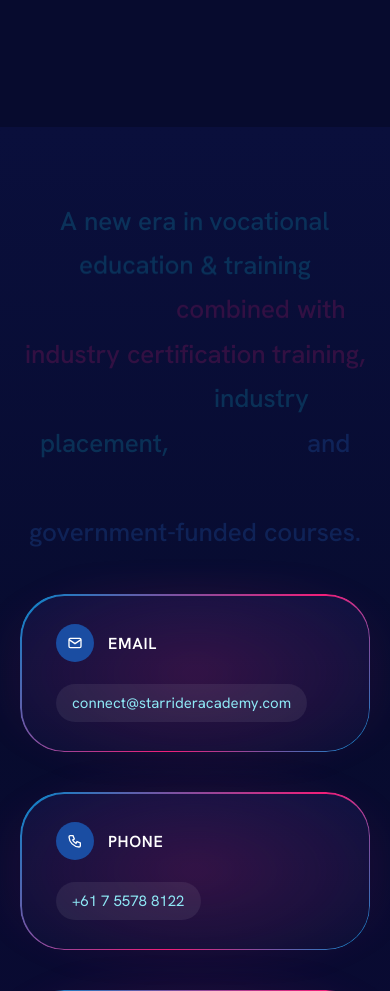
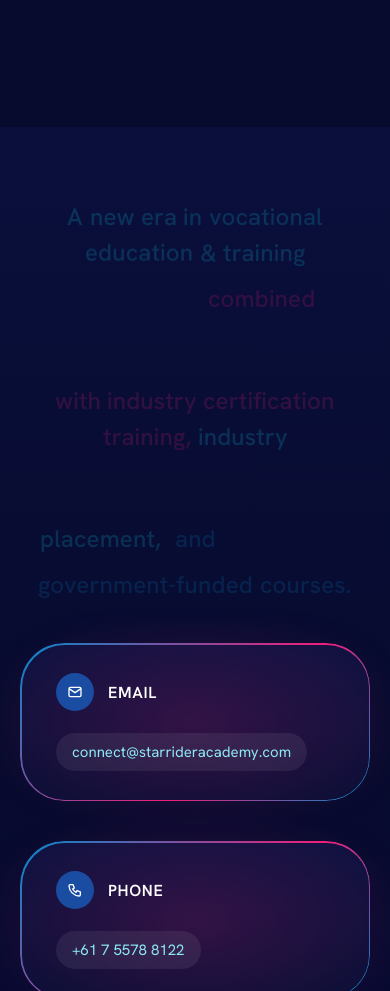
Before and after one commit to minhaz1221/starrider-academy, a Next.js app: page / in a window 390 px wide. Shown: the part 1440-2431 px from the top of the page. Built offline with nearby package versions, Linux system fonts and the light colour scheme.

Commit message:
Statement section: match Figma Frame 53 exactly (3 lines, Inter-spec 40/48, pill order + coloured borders)
Co-Authored-By: Claude Fable 5.1 <noreply@anthropic.com>
Claude-Session: https://claude.ai/code/session_01WV2x1Wx2ydzNHQHgtSsuZL

```diff
--- a/app/globals.css
+++ b/app/globals.css
@@ -127,11 +127,15 @@ h1, h2, h3, p { margin: 0; }
 .dots-nav button.active { width: 34px; background: var(--white); }
 
 /* ---------- statement + contact ---------- */
-.statement { padding: 110px var(--gutter) 100px; display: flex; flex-direction: column; align-items: center; gap: 90px; }
-.statement p { max-width: 1240px; text-align: center; font-size: clamp(26px, 2.9vw, 38px); font-weight: 500; line-height: 1.9; letter-spacing: -0.005em; }
-.c-cyan { color: #10d5f0; } .c-pink { color: #f11e79; } .c-blue { color: #2f8bff; }
-.pill-img { display: inline-block; vertical-align: middle; width: 196px; height: 60px; border-radius: 999px; object-fit: cover; background: #0a0f36; overflow: hidden; position: relative; margin: 0 12px; border: 1.5px solid rgba(255, 255, 255, 0.35); box-shadow: 0 0 0 1px rgba(31, 209, 240, 0.35); transition: transform .4s var(--ease); }
-.pill-img.p-pink { box-shadow: 0 0 0 1px rgba(236, 30, 121, 0.6); }
+/* Figma Frame 53: padding 100/32, text Inter 500 40/48 +0.16px centered, 3 lines gap 16, items gap 32, pills 195.5x63.5 r100 1.5px border */
+.statement { padding: 100px var(--gutter); display: flex; flex-direction: column; align-items: center; gap: 90px; }
+.statement-text { display: flex; flex-direction: column; align-items: center; gap: 16px; max-width: 1400px; }
+.statement-text .s-line { display: flex; flex-wrap: wrap; align-items: center; justify-content: center; gap: 0 32px; margin: 0; text-align: center; font-size: clamp(24px, 2.5vw, 40px); font-weight: 500; line-height: 1.2; letter-spacing: 0.16px; white-space: nowrap; }
+.statement-text .s-run { display: inline; }
+.c-cyan { color: #10d5f0; } .c-pink { color: #f11e79; } .c-blue { color: #0388cb; }
+.pill-img { display: inline-block; flex: 0 0 auto; vertical-align: middle; width: clamp(130px, 12.2vw, 196px); height: clamp(42px, 3.97vw, 64px); border-radius: 100px; background: #0a0f36; overflow: hidden; position: relative; border: 1.5px solid #10d5f0; transition: transform .4s var(--ease); }
+.pill-img.p-pink { border-color: #f11e79; }
+.pill-img.p-blue { border-color: #0388cb; }
 .pill-img:hover { transform: scale(1.06); }
 .contact-grid { width: 100%; max-width: 1040px; display: grid; grid-template-columns: repeat(auto-fit, minmax(min(100%, 280px), 1fr)); gap: 40px; }
 .contact-card { position: relative; border-radius: 44px; padding: 30px 36px; display: flex; flex-direction: column; gap: 22px; background: linear-gradient(180deg, #0d1240 0%, #0a0f36 100%); transition: transform .35s var(--ease); }
@@ -243,9 +247,9 @@ h1, h2, h3, p { margin: 0; }
   .pill-white { padding: 12px 20px; font-size: 15px; }
   .header-inner { gap: 12px; padding: 12px var(--gutter); }
   .hero-inner { padding-bottom: 56px; }
-  .pill-img { width: 120px; height: 40px; margin: 0 6px; }
+  .pill-img { width: 120px; height: 40px; }
   .statement { padding: 64px var(--gutter); gap: 48px; }
-  .statement p { line-height: 1.7; }
+  .statement-text .s-line { white-space: normal; gap: 8px 14px; line-height: 1.5; }
   .pathways, .section { padding: 64px var(--gutter); }
   .footer-grid { grid-template-columns: 1fr; padding-top: 48px; }
   .course-hero img { height: 300px; }
--- a/app/page.tsx
+++ b/app/page.tsx
@@ -34,17 +34,25 @@ export default function Home() {
         {/* ===== Statement + contact (Figma section 2) ===== */}
         <section id="about" className="bg-deep">
           <div className="wide statement">
-            <p data-words>
-              <Words className="c-cyan" text="A new era in vocational education & training" />
-              <span className="pill-img pill-media" aria-hidden="true"><img src={pills[0].img} alt="" className="kb kb-1" /></span>
-              <Words className="c-pink" text="combined with industry certification training," />
-              <span className="pill-img pill-media p-pink" aria-hidden="true"><img src={pills[1].img} alt="" className="kb kb-2" /></span>
-              <Words className="c-cyan" text="industry placement," />
-              <span className="pill-img pill-media" aria-hidden="true"><img src={pills[2].img} alt="" className="kb kb-3" /></span>
-              <Words className="c-blue" text="and" />
-              <span className="pill-img pill-media" aria-hidden="true"><img src={pills[3].img} alt="" className="kb kb-4" /></span>
-              <Words className="c-blue" text="government-funded courses." />
-            </p>
+            {/* Three explicit lines, exactly as laid out in the Figma (Frame 67 / 68 / 66) */}
+            <div className="statement-text" data-words>
+              <p className="s-line">
+                <Words className="c-cyan" text="A new era in vocational education & training" />
+                <span className="pill-img pill-media p-cyan" aria-hidden="true"><img src={pills[0].img} alt="" className="kb kb-1" /></span>
+                <Words className="c-pink" text="combined" />
+              </p>
+              <p className="s-line">
+                <span className="pill-img pill-media p-pink" aria-hidden="true"><img src={pills[1].img} alt="" className="kb kb-2" /></span>
+                <span className="s-run"><Words className="c-pink" text="with industry certification training," /> <Words className="c-cyan" text="industry" /></span>
+                <span className="pill-img pill-media p-cyan" aria-hidden="true"><img src={pills[2].img} alt="" className="kb kb-3" /></span>
+              </p>
+              <p className="s-line">
+                <Words className="c-cyan" text="placement," />
+                <Words className="c-blue" text="and" />
+                <span className="pill-img pill-media p-blue" aria-hidden="true"><img src={pills[3].img} alt="" className="kb kb-4" /></span>
+                <Words className="c-blue" text="government-funded courses." />
+              </p>
+            </div>
 
             <div className="contact-grid" data-stagger>
               <a href={`mailto:${site.email}`} className="contact-card">
```
